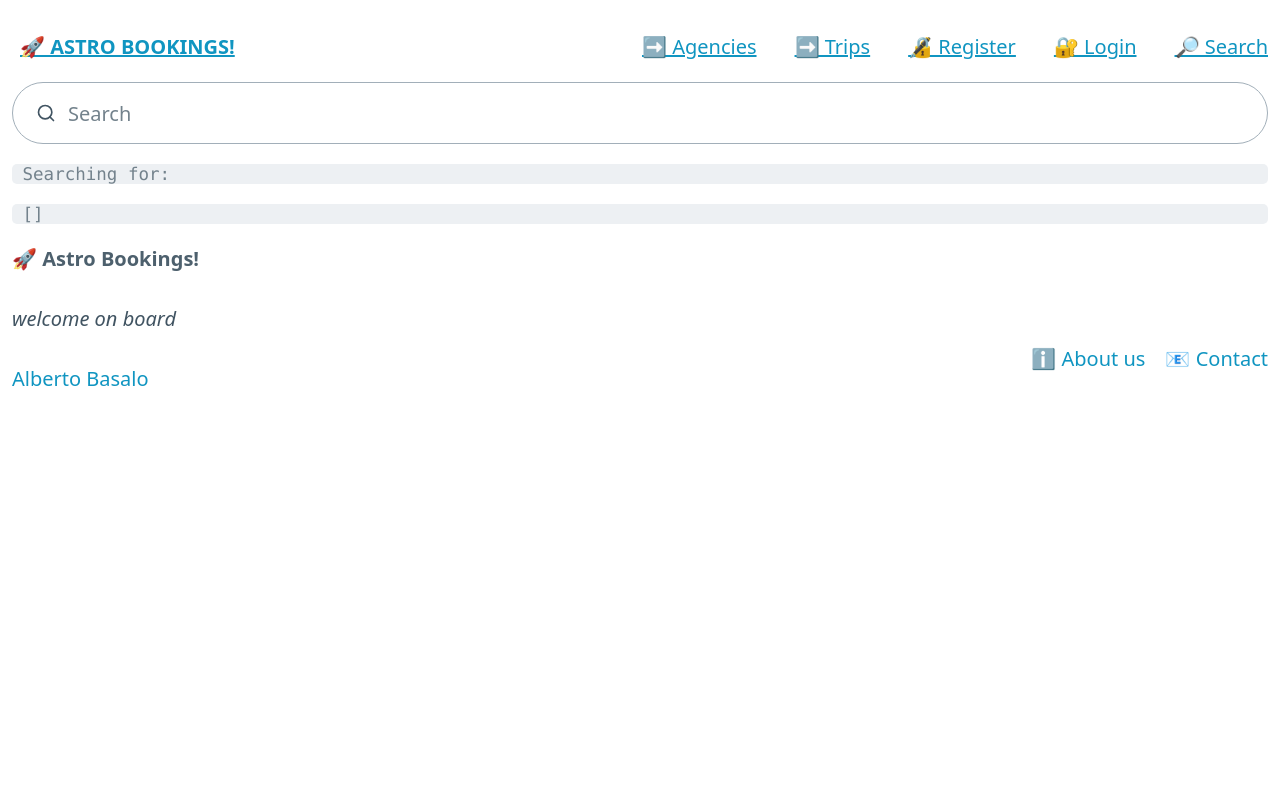
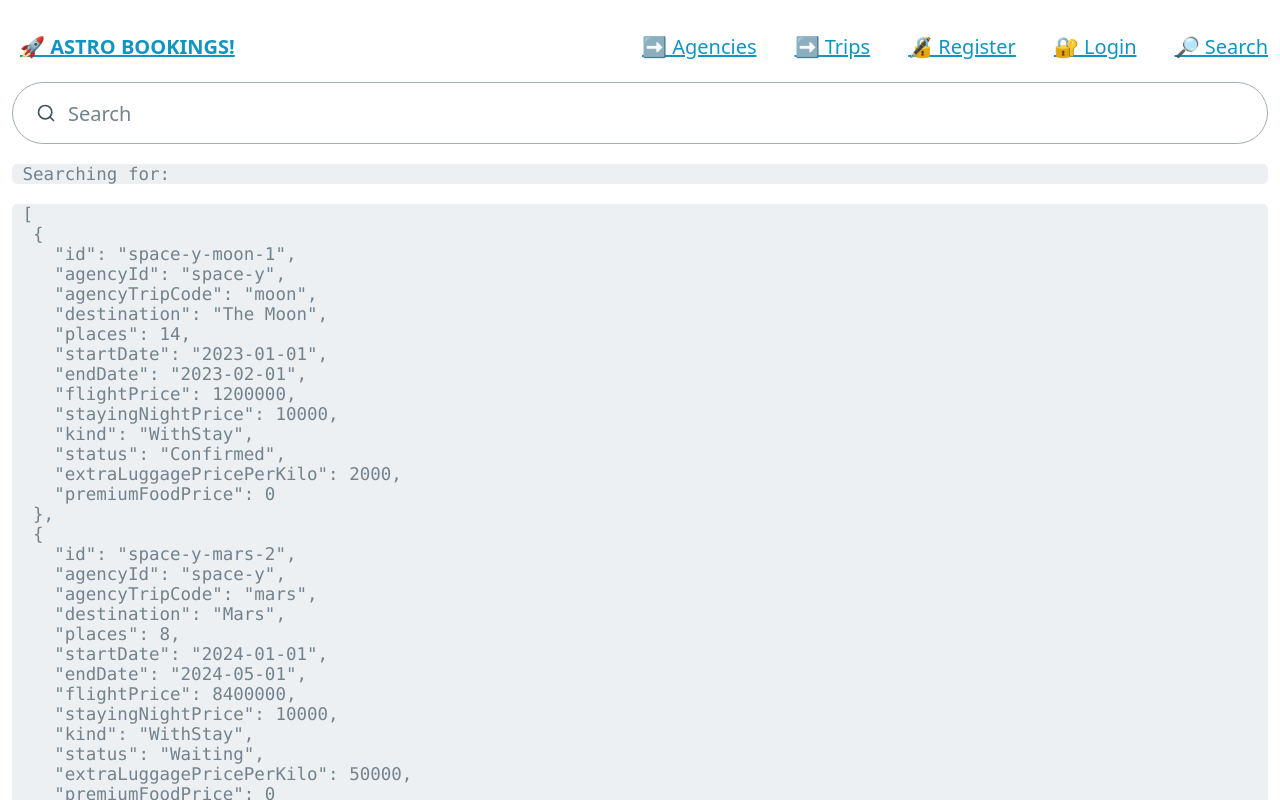
Before and after one commit to CursosAlbertoBasalo/imatia-angular_avanzado-septiembre, an Angular app: page /search in a window 1280 px wide. Shown: the top 800 px of the page. Built offline with nearby package versions, Linux system fonts and the light colour scheme; data requests are answered from the project's data file.

Commit message:
fix: classroom

```diff
--- a/src/app/search/search.page.ts
+++ b/src/app/search/search.page.ts
@@ -1,6 +1,6 @@
 import { ChangeDetectionStrategy, Component } from "@angular/core";
 import { ActivatedRoute } from "@angular/router";
-import { map, Observable, of, tap } from "rxjs";
+import { map, Observable, of, switchMap, tap } from "rxjs";
 import { Trip } from "../models/trip.interface";
 import { ApiService } from "../services/api.service";
 
@@ -22,27 +22,29 @@ export class SearchPage {
       tap((searchTerm) => (this.searchTerm = searchTerm)),
       tap((searchTerm) => console.log("Searching for", this.searchTerm))
     );
-    // ! 2 this.onSearchTermClassical(searchTerm$);
-    // * 3 this.onSearchTermSwitched(searchTerm$);
+    // ! 2
+    // this.onSearchTermClassical(searchTerm$);
+    // * 3
+    this.onSearchTermSwitched(searchTerm$);
   }
   public onSearchOutput(searchTerm: string) {
     // ! 1 every response is processed
-    this.searchTerm = searchTerm;
-    console.log("Searching for", this.searchTerm);
-    this.trips$ = this.api.getTripsByQuery$(this.searchTerm);
+    // this.searchTerm = searchTerm;
+    // console.log("Searching for", this.searchTerm);
+    // this.trips$ = this.api.getTripsByQuery$(this.searchTerm);
   }
 
   private onSearchTermClassical(searchTerm$: Observable<string>) {
-    // ! 2 avoid nested subscription (sam as 1 and may leave open subscriptions)
-    // searchTerm$.subscribe({
-    //   next: (searchTerm) =>
-    //     (this.trips$ = this.api.getTripsByQuery$(searchTerm)),
-    // });
+    // ! 2 avoid nested subscription (same as 1 and may leave open subscriptions)
+    searchTerm$.subscribe({
+      next: (searchTerm) =>
+        (this.trips$ = this.api.getTripsByQuery$(searchTerm)),
+    });
   }
   private onSearchTermSwitched(searchTerm$: Observable<string>) {
     // * 3 switch map cancels pending requests and only repaints on latest results
-    // this.trips$ = searchTerm$.pipe(
-    //   switchMap((searchTerm) => this.api.getTripsByQuery$(searchTerm))
-    // );
+    this.trips$ = searchTerm$.pipe(
+      switchMap((searchTerm) => this.api.getTripsByQuery$(searchTerm))
+    );
   }
 }
--- a/src/app/shared/search.control.ts
+++ b/src/app/shared/search.control.ts
@@ -41,7 +41,7 @@ export class SearchControl implements AfterViewInit {
   }
 
   private onSearchTerm(searchTerm: string) {
-    this.search.emit(searchTerm); // ! emit to parent using @Output
+    // this.search.emit(searchTerm); // ! emit to parent using @Output
     this.useUrlSearchTerm(searchTerm); // * change url query params
   }
 
```
